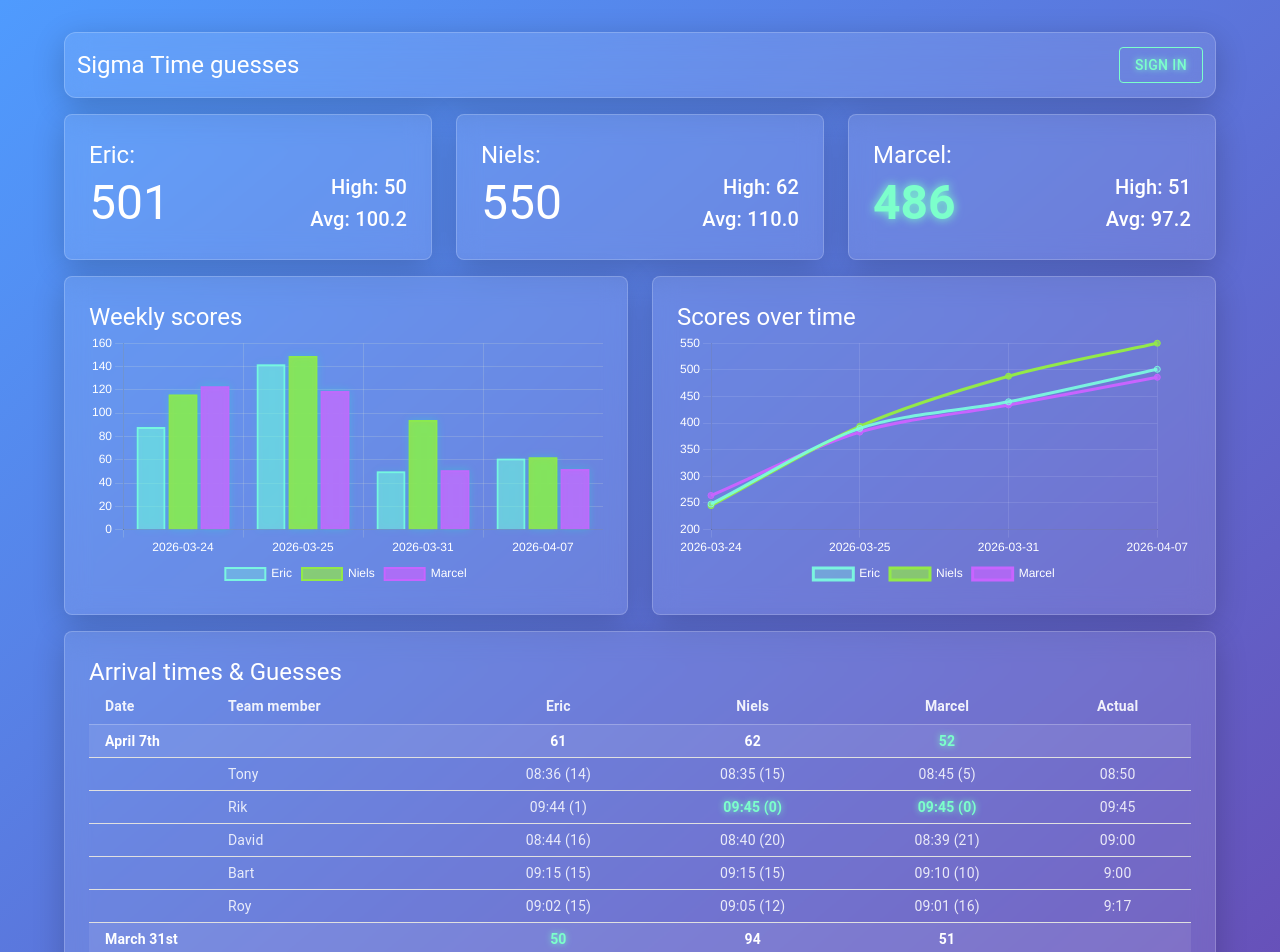
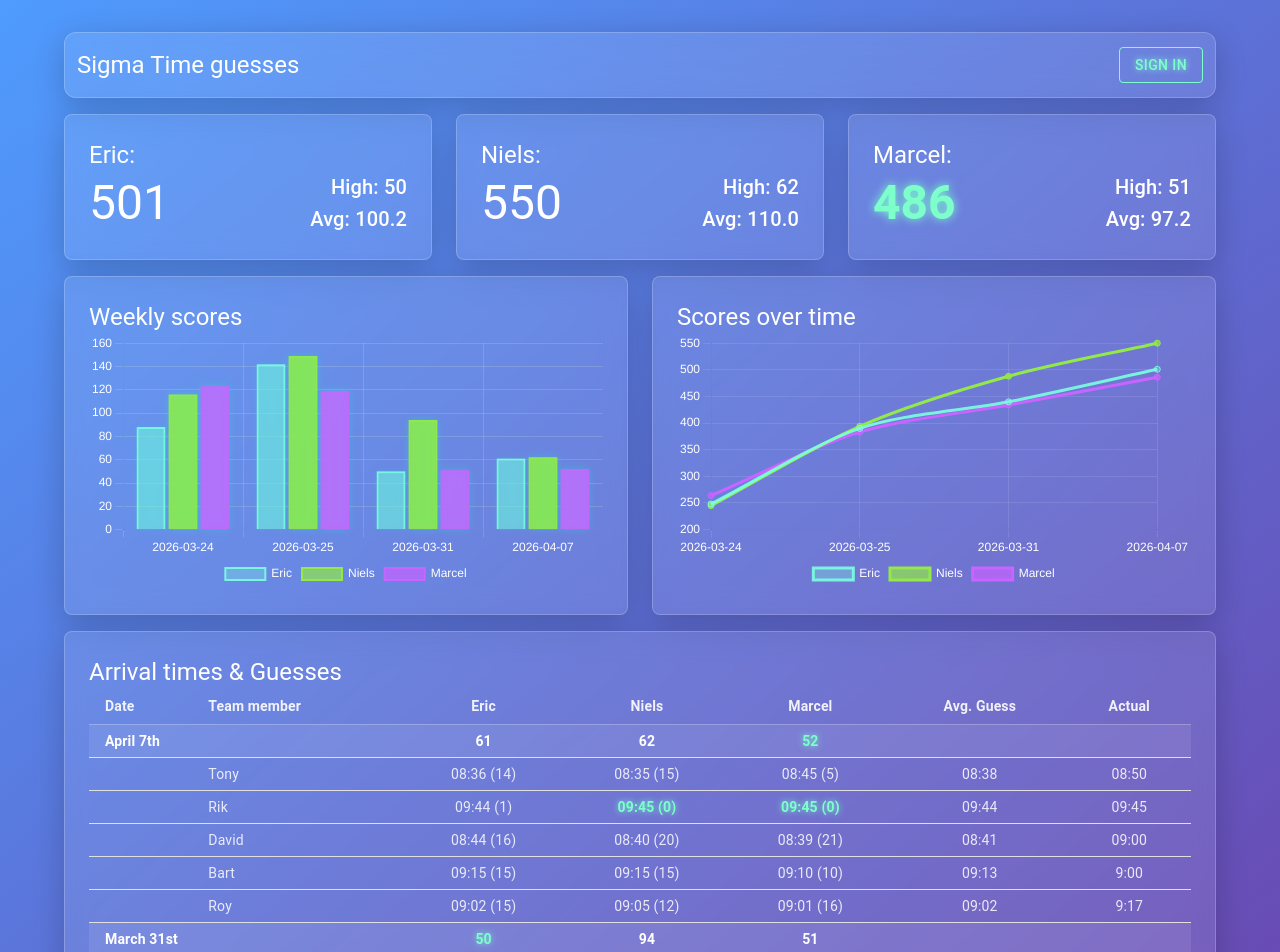
Before and after one commit to mhollink/sigma-times, a React (Vite) app: page / in a window 1280 px wide. Shown: the top 952 px of the page. Built offline with nearby package versions, Linux system fonts and the light colour scheme.

Commit message:
Add the average guess to the table

```diff
--- a/src/components/time-table/RowGroup.tsx
+++ b/src/components/time-table/RowGroup.tsx
@@ -56,7 +56,7 @@ export const RowGroup: FunctionComponent<RowGroupProps> = ({ rows, week }) => {
 				<TableCell sx={getCellStyle(weeklyScores.marcel)}>
 					{weeklyScores.marcel}
 				</TableCell>
-				<TableCell sx={weekHeaderStyle} />
+				<TableCell colSpan={2} sx={weekHeaderStyle} />
 			</TableRow>
 
 			{rows
--- a/src/components/time-table/RowWithPoints.tsx
+++ b/src/components/time-table/RowWithPoints.tsx
@@ -1,12 +1,16 @@
 import { TableCell, TableRow } from "@mui/material";
 import type { ScoredWeeklyGuess } from "../../types/data.ts";
 import { cell, cellLeft, hoverRow, winnerColumnStyle } from "./_styles.ts";
+import { useAverage } from "./useAverage.ts";
 
 export const TableRowWithPoints = ({
 	row,
 }: {
 	row: Required<ScoredWeeklyGuess>;
-}) => (
+}) => {
+	const getAverage = useAverage();
+	const average = getAverage(Object.values(row.guesses));
+	return (
 		<TableRow sx={hoverRow}>
 			<TableCell />
 			<TableCell sx={cellLeft}>{row.name}</TableCell>
@@ -19,6 +23,8 @@ export const TableRowWithPoints = ({
 			<TableCell sx={[cell, row.points.marcel === 0 ? winnerColumnStyle : {}]}>
 				{row.guesses.marcel} ({row.points.marcel})
 			</TableCell>
+			<TableCell sx={cell}>{average}</TableCell>
 			<TableCell sx={cell}>{row.actual}</TableCell>
 		</TableRow>
 	);
+};
--- a/src/components/time-table/RowWithoutPoints.tsx
+++ b/src/components/time-table/RowWithoutPoints.tsx
@@ -1,14 +1,20 @@
 import { TableCell, TableRow } from "@mui/material";
 import type { WeeklyGuess } from "../../types/data.ts";
 import { cell, cellLeft, hoverRow } from "./_styles.ts";
+import {useAverage} from "./useAverage.ts";
 
-export const TableRowWithoutPoints = ({ row }: { row: WeeklyGuess }) => (
+export const TableRowWithoutPoints = ({ row }: { row: WeeklyGuess }) => {
+    const getAverage = useAverage();
+    const average = getAverage(Object.values(row.guesses));
+    return (
         <TableRow sx={hoverRow}>
-		<TableCell />
+            <TableCell/>
             <TableCell sx={cellLeft}>{row.name}</TableCell>
             <TableCell sx={cell}>{row.guesses.eric}</TableCell>
             <TableCell sx={cell}>{row.guesses.niels}</TableCell>
             <TableCell sx={cell}>{row.guesses.marcel}</TableCell>
+            <TableCell sx={cell}>{average}</TableCell>
             <TableCell sx={cell}>{row.actual}</TableCell>
         </TableRow>
     );
+};
--- a/src/components/time-table/TimeTable.tsx
+++ b/src/components/time-table/TimeTable.tsx
@@ -37,6 +37,7 @@ export const TimeTable: FunctionComponent<TimeTableProps> = ({ data }) => {
 							<TableCell sx={headerStyle}>Eric</TableCell>
 							<TableCell sx={headerStyle}>Niels</TableCell>
 							<TableCell sx={headerStyle}>Marcel</TableCell>
+							<TableCell sx={headerStyle}>Avg. Guess</TableCell>
 							<TableCell sx={headerStyle}>Actual</TableCell>
 						</TableRow>
 					</TableHead>
@@ -46,7 +47,7 @@ export const TimeTable: FunctionComponent<TimeTableProps> = ({ data }) => {
 								([weekA], [weekB]) =>
 									new Date(weekB).getTime() - new Date(weekA).getTime(),
 							)
-							.slice(0, 3)
+							.slice(0, 2)
 							.map(([week, rows]) => (
 								<RowGroup key={week} week={week} rows={rows} />
 							))}
--- /dev/null
+++ b/src/components/time-table/useAverage.ts
@@ -0,0 +1,21 @@
+export const useAverage = () => (values: string[]) => {
+	if (values.length === 0) {
+		return "-";
+	}
+
+	const totalSeconds = values.reduce((sum, value) => {
+		const [hours, minutes] = value.split(":").map(Number);
+
+		return sum + (hours * 60 + minutes) * 60;
+	}, 0);
+
+	const averageSeconds = Math.round(totalSeconds / values.length);
+
+	const averageHours = Math.floor(averageSeconds / 3600);
+	const averageMinutes = Math.floor((averageSeconds % 3600) / 60);
+
+	return [
+		averageHours.toString().padStart(2, "0"),
+		averageMinutes.toString().padStart(2, "0"),
+	].join(":");
+};
```
Lines whose indentation alone changed are shown as unchanged.
